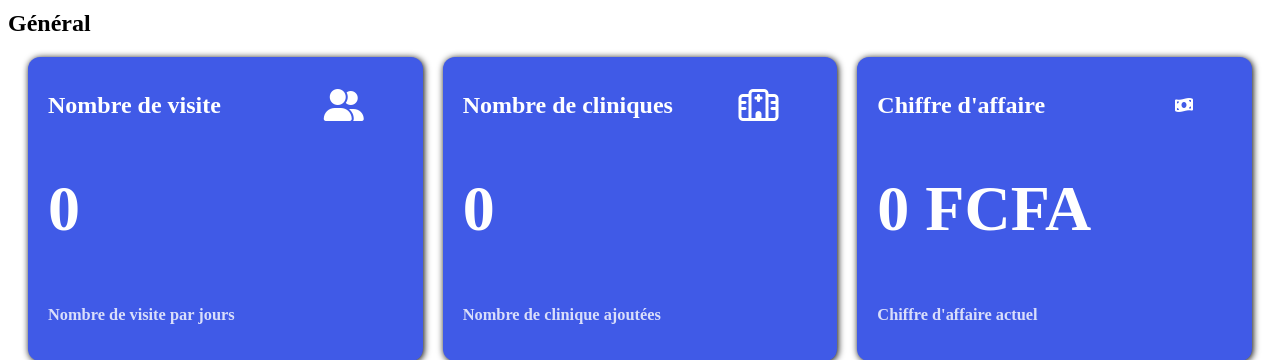
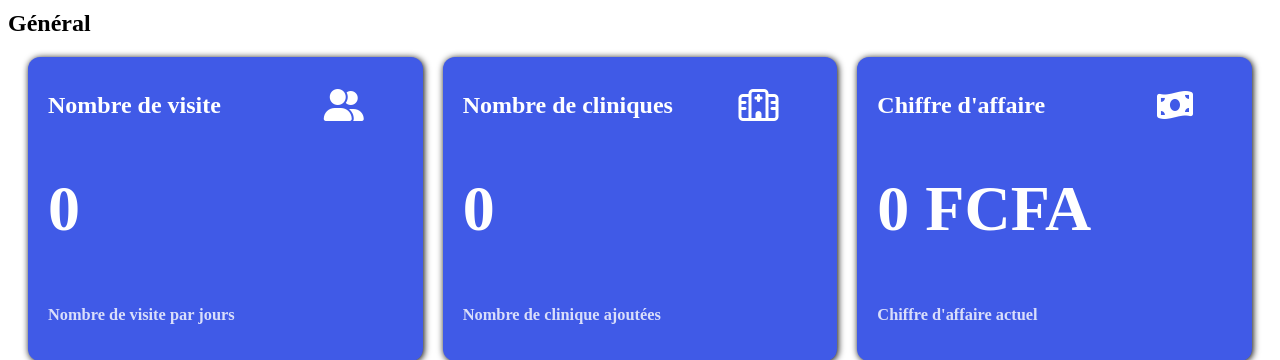
Before and after one commit to OceaneTra/IMC, a PHP site: page /admin_imc/dashboard.php in a window 1280 px wide. Shown: the top 360 px of the page. Run offline with PHP 8.4, Linux system fonts and the light colour scheme; data that the repository does not hold is empty; some libraries are stand-ins or nearby versions.

Commit message:
Update dashboard.php
update dashboard.php

```diff
--- a/admin_imc/dashboard.php
+++ b/admin_imc/dashboard.php
@@ -54,7 +54,7 @@
         <div class="card">
             <div class="title">
                 <h2>Chiffre d'affaire</h2>
-                <i class="fa-solid fa-money-bill-wave"></i>
+                <i class="fa-solid fa-money-bill-wave fa-2x"></i>
             </div>
             <div class="number">
                 <?php /*
```
